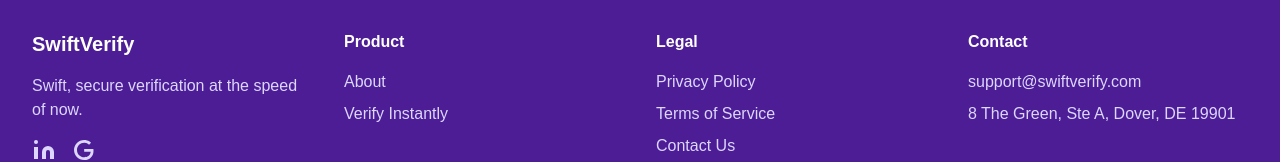
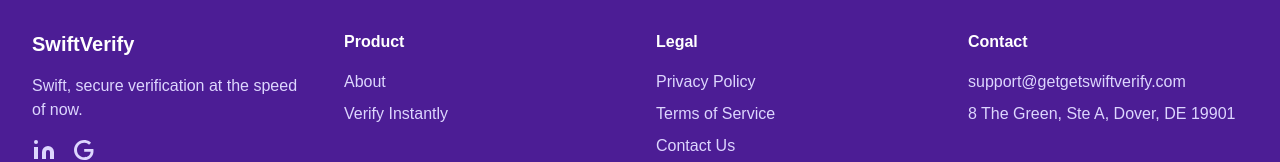
Before and after one commit to Textingman/org23224-swiftverify, a Next.js app: page / in a window 1280 px wide. Shown: the part 1604-1766 px from the top of the page. Built offline with nearby package versions, Linux system fonts and the light colour scheme.

Commit message:
Update domain to www.getswiftverify.com and email to support@getswiftverify.com

```diff
--- a/app/components/Footer.tsx
+++ b/app/components/Footer.tsx
@@ -45,7 +45,7 @@
           </div>
           <div>
             <h4 className="font-semibold mb-4">Contact</h4>
-            <p style={{ color: '#DDD6FE' }}>support@swiftverify.com</p>
+            <p style={{ color: '#DDD6FE' }}>support@getgetswiftverify.com</p>
             <p className="mt-2" style={{ color: '#DDD6FE' }}>8 The Green, Ste A, Dover, DE 19901</p>
             <p className="mt-2" style={{ color: '#DDD6FE' }}></p>
           </div>
```
